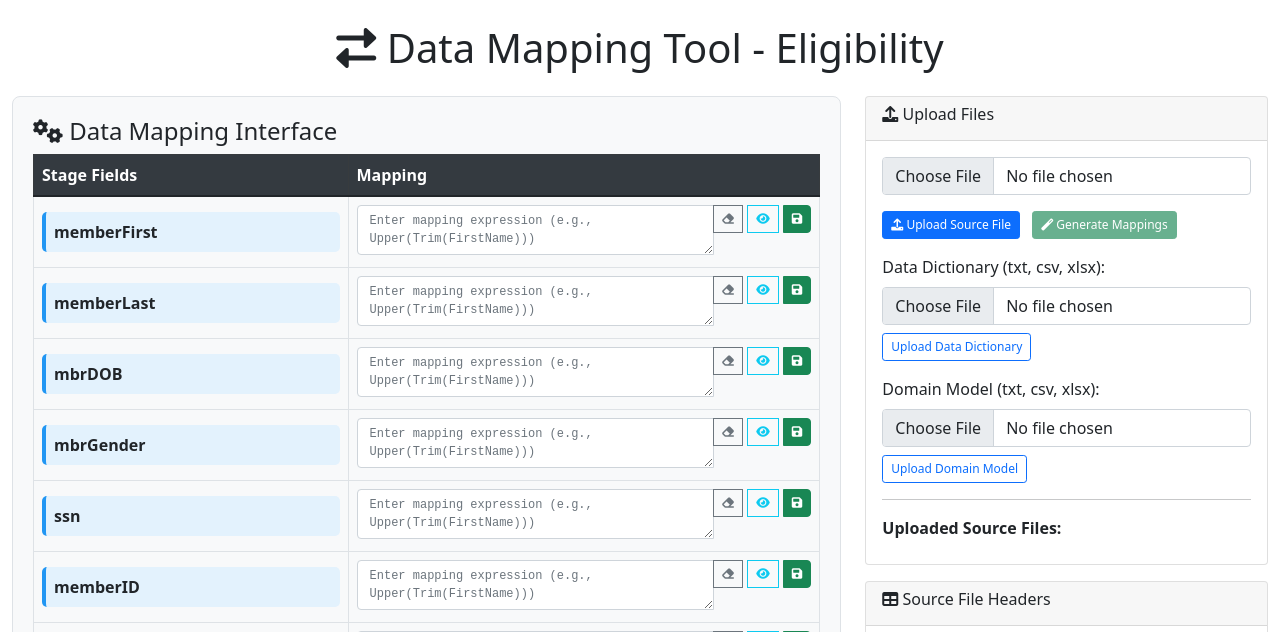
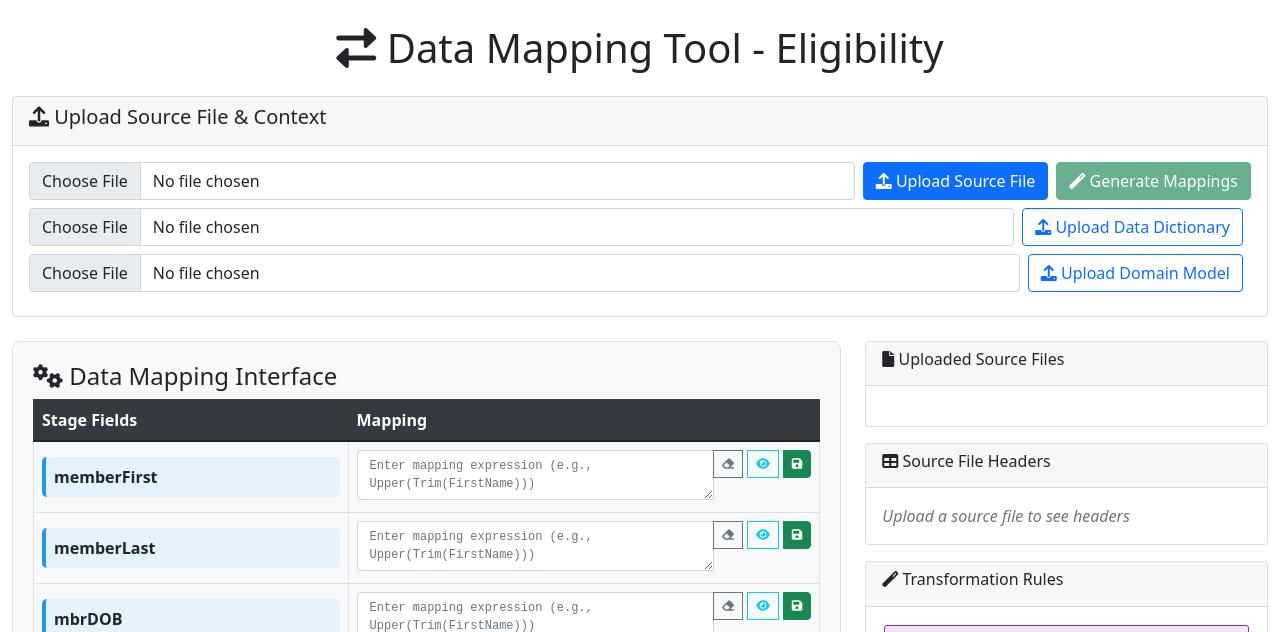
Before and after one commit to amazingashis/AI-Automation-III, a Flask app: page / in a window 1280 px wide. Shown: the top 632 px of the page. Run offline with Flask 3, Linux system fonts and the light colour scheme; data that the repository does not hold is empty.

Commit message:
Support uploading data dictionary and domain model via UI; backend uses uploaded files as LLM context; fix indentation error in LLM mapping endpoint

```diff
--- a/templates/index.html
+++ b/templates/index.html
@@ -100,8 +100,62 @@
             </div>
         </div>
 
-    <!-- Main Content Row -->
-    <div class="row">
+        <!-- Upload Section at Top -->
+        <div class="row mb-4">
+            <div class="col-12">
+                <div class="card">
+                    <div class="card-header">
+                        <h5><i class="fas fa-upload"></i> Upload Source File & Context</h5>
+                    </div>
+                    <div class="card-body">
+                        <form id="uploadForm" enctype="multipart/form-data" class="row g-2 align-items-center mb-2">
+                            <div class="col-auto flex-grow-1">
+                                <input type="file" class="form-control" id="sourceFile" name="source_file" accept=".csv" required>
+                            </div>
+                            <div class="col-auto">
+                                <button type="submit" class="btn btn-primary">
+                                    <i class="fas fa-upload"></i> Upload Source File
+                                </button>
+                            </div>
+                            <div class="col-auto">
+                                <button type="button" class="btn btn-success" id="generateLLMBtn" disabled>
+                                    <i class="fas fa-magic"></i> Generate Mappings
+                                </button>
+                            </div>
+                        </form>
+                        <form id="uploadDataDictForm" enctype="multipart/form-data" class="row g-2 align-items-center mb-2">
+                            <div class="col-auto flex-grow-1">
+                                <input type="file" class="form-control" id="dataDictFile" name="data_dict_file" accept=".txt,.csv,.xlsx">
+                            </div>
+                            <div class="col-auto">
+                                <button type="submit" class="btn btn-outline-primary">
+                                    <i class="fas fa-upload"></i> Upload Data Dictionary
+                                </button>
+                            </div>
+                            <div class="col-auto">
+                                <span id="dataDictStatus"></span>
+                            </div>
+                        </form>
+                        <form id="uploadDomainModelForm" enctype="multipart/form-data" class="row g-2 align-items-center mb-2">
+                            <div class="col-auto flex-grow-1">
+                                <input type="file" class="form-control" id="domainModelFile" name="domain_model_file" accept=".txt,.csv,.xlsx">
+                            </div>
+                            <div class="col-auto">
+                                <button type="submit" class="btn btn-outline-primary">
+                                    <i class="fas fa-upload"></i> Upload Domain Model
+                                </button>
+                            </div>
+                            <div class="col-auto">
+                                <span id="domainModelStatus"></span>
+                            </div>
+                        </form>
+                        <div id="uploadStatus" class="mt-2"></div>
+                    </div>
+                </div>
+            </div>
+        </div>
+        <!-- Main Content Row -->
+        <div class="row">
             <!-- Main Mapping Interface -->
             <div class="col-lg-8">
                 <div class="mapping-container">
@@ -173,41 +227,13 @@
 
             <!-- Sidebar with Headers and Rules -->
             <div class="col-lg-4">
-                <!-- Upload Forms & Source File Names -->
+                <!-- Uploaded Source Files List -->
                 <div class="card mb-3">
                     <div class="card-header">
-                        <h6><i class="fas fa-upload"></i> Upload Files</h6>
+                        <h6><i class="fas fa-file"></i> Uploaded Source Files</h6>
                     </div>
                     <div class="card-body sidebar">
-                        <form id="uploadForm" enctype="multipart/form-data">
-                            <div class="mb-3">
-                                <input type="file" class="form-control" id="sourceFile" name="source_file" accept=".csv" required>
-                            </div>
-                            <button type="submit" class="btn btn-primary btn-sm">
-                                <i class="fas fa-upload"></i> Upload Source File
-                            </button>
-                            <button type="button" class="btn btn-success btn-sm ms-2" id="generateLLMBtn" disabled>
-                                <i class="fas fa-magic"></i> Generate Mappings
-                            </button>
-                        </form>
-                        <form id="uploadDataDictForm" enctype="multipart/form-data" class="mt-3">
-                            <label for="dataDictFile" class="form-label">Data Dictionary (txt, csv, xlsx):</label>
-                            <input type="file" class="form-control" id="dataDictFile" name="data_dict_file" accept=".txt,.csv,.xlsx">
-                            <button type="submit" class="btn btn-outline-primary btn-sm mt-2">Upload Data Dictionary</button>
-                            <span id="dataDictStatus" class="ms-2"></span>
-                        </form>
-                        <form id="uploadDomainModelForm" enctype="multipart/form-data" class="mt-3">
-                            <label for="domainModelFile" class="form-label">Domain Model (txt, csv, xlsx):</label>
-                            <input type="file" class="form-control" id="domainModelFile" name="domain_model_file" accept=".txt,.csv,.xlsx">
-                            <button type="submit" class="btn btn-outline-primary btn-sm mt-2">Upload Domain Model</button>
-                            <span id="domainModelStatus" class="ms-2"></span>
-                        </form>
-                        <div id="uploadStatus" class="mt-3"></div>
-                        <hr>
-                        <div>
-                            <strong>Uploaded Source Files:</strong>
-                            <ul id="sourceFileList" class="mb-2"></ul>
-                        </div>
+                        <ul id="sourceFileList" class="mb-2"></ul>
                     </div>
                 </div>
                 <!-- Source Headers -->
```
